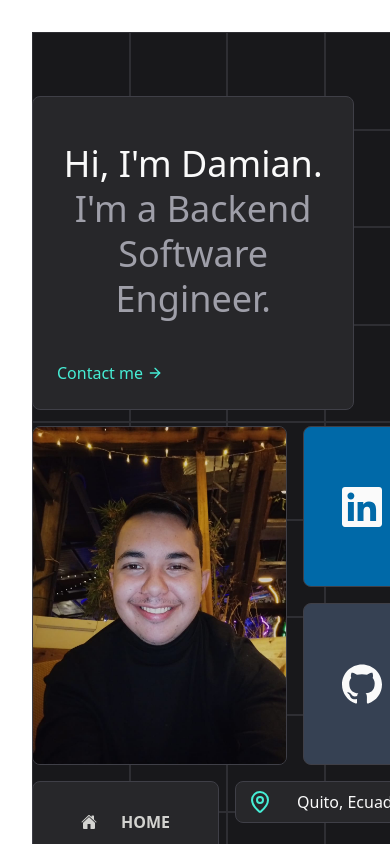
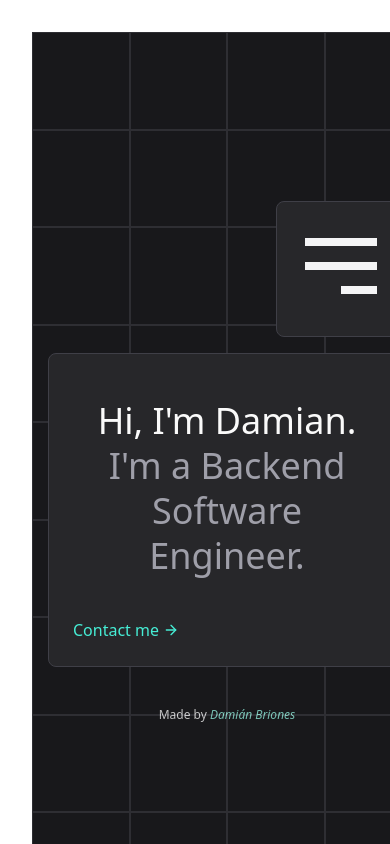
Before and after one commit to CodeINN95612/damian-briones-portfolio, a React (Vite) app: page / in a window 390 px wide. Shown: the top 844 px of the page. Built offline with nearby package versions, Linux system fonts and the light colour scheme.

Commit message:
setup for mobile responsive

```diff
--- a/src/App.tsx
+++ b/src/App.tsx
@@ -1,5 +1,6 @@
 import "./App.css";
 import { AnimatedGridMainBackground } from "./components/animated-ui/AnimatedGridMainBackground";
+import { MobileColumn } from "./components/MobileColumn";
 import { VentoGrid } from "./components/VentoGrid";
 import { SectionContextProvider } from "./context/SectionContextProvider";
 
@@ -8,6 +9,7 @@ function App() {
     <SectionContextProvider>
       <AnimatedGridMainBackground>
         <VentoGrid />
+        <MobileColumn />
         <div className="text-xs">
           <p>
             Made by <span className="italic text-teal-200">Damián Briones</span>
--- /dev/null
+++ b/src/components/MobileColumn.tsx
@@ -0,0 +1,24 @@
+import { motion } from "framer-motion";
+import { AnimatedHeaderBox } from "./animated-ui/AnimatedHeaderBox";
+import { AnimatedHamburgerButton } from "./animated-ui/AnimatedHamburgerButton";
+import { useState } from "react";
+import { AnimatedModal } from "./animated-ui/AnimatedModal";
+
+export const MobileColumn = () => {
+  const [isMenuVisible, setIsMenuVisible] = useState(false);
+
+  return (
+    <motion.div className="z-10 max-w-md md:hidden flex flex-col gap-4 p-4 relative">
+      <div className="flex justify-end-safe">
+        <AnimatedHamburgerButton
+          isOpen={isMenuVisible}
+          setIsOpen={setIsMenuVisible}
+        />
+      </div>
+      <AnimatedHeaderBox />
+      <AnimatedModal setVisible={setIsMenuVisible} visible={isMenuVisible}>
+        test
+      </AnimatedModal>
+    </motion.div>
+  );
+};
--- a/src/components/VentoGrid.tsx
+++ b/src/components/VentoGrid.tsx
@@ -22,12 +22,10 @@ import { AnimatedProjectsBox } from "./animated-ui/AnimatedProjectsBox";
 export const VentoGrid = () => {
   return (
     <motion.section
-      initial="initial"
-      animate="animate"
       transition={{
-        staggerChildren: 0.1,
+        staggerChildren: 0.15,
       }}
-      className="grid grid-cols-6 gap-4 grid-flow-dense z-[5] md:grid-cols-12 md:max-w-4xl "
+      className="hidden md:grid gap-4 grid-flow-dense grid-cols-12 max-w-4xl z-10"
     >
       <NormalOrProjectsBox />
     </motion.section>
--- /dev/null
+++ b/src/components/animated-ui/AnimatedHamburgerButton.tsx
@@ -0,0 +1,95 @@
+import { motion, MotionConfig } from "framer-motion";
+import { AnimatedBox } from "./AnimatedBox";
+
+export type AnimatedHamburgerButtonProps = {
+  isOpen: boolean;
+  setIsOpen: React.Dispatch<React.SetStateAction<boolean>>;
+};
+
+const variants = {
+  top: {
+    open: {
+      rotate: ["0deg", "0deg", "45deg"],
+      top: ["20%", "50%", "50%"],
+    },
+    closed: {
+      rotate: ["45deg", "0deg", "0deg"],
+      top: ["50%", "50%", "20%"],
+    },
+  },
+  middle: {
+    open: {
+      rotate: ["0deg", "0deg", "-45deg"],
+    },
+    closed: {
+      rotate: ["-45deg", "0deg", "0deg"],
+    },
+  },
+  bottom: {
+    open: {
+      rotate: ["0deg", "0deg", "45deg"],
+      top: ["80%", "50%", "50%"],
+      display: ["block", "none", "none"],
+    },
+    closed: {
+      rotate: ["45deg", "0deg", "0deg"],
+      top: ["50%", "50%", "80%"],
+      left: "50%",
+      display: ["none", "none", "block"],
+    },
+  },
+};
+
+export function AnimatedHamburgerButton({
+  isOpen,
+  setIsOpen,
+}: AnimatedHamburgerButtonProps) {
+  return (
+    <AnimatedBox>
+      <MotionConfig
+        transition={{
+          duration: 0.5,
+          ease: "easeInOut",
+        }}
+      >
+        <motion.button
+          initial={false}
+          animate={isOpen ? "open" : "closed"}
+          onClick={() => setIsOpen((pv) => !pv)}
+          className="relative size-20"
+        >
+          <motion.span
+            variants={variants.top}
+            className="absolute h-2 w-[90%] bg-zinc-100"
+            style={{
+              left: "50%",
+              top: "20%",
+              x: "-50%",
+              y: "-50%",
+            }}
+          />
+          <motion.span
+            variants={variants.middle}
+            className="absolute h-2 w-[90%] bg-zinc-100"
+            style={{
+              left: "50%",
+              top: "50%",
+              x: "-50%",
+              y: "-50%",
+            }}
+          />
+          <motion.span
+            variants={variants.bottom}
+            className="absolute h-2 w-[45%] bg-zinc-100"
+            style={{
+              left: "50%",
+              top: "80%",
+              x: "0%",
+              y: "-50%",
+            }}
+          />
+        </motion.button>
+      </MotionConfig>
+    </AnimatedBox>
+  );
+}
--- /dev/null
+++ b/src/components/animated-ui/AnimatedModal.tsx
@@ -0,0 +1,42 @@
+import { AnimatePresence, motion } from "framer-motion";
+
+export type AnimatedModalProps = {
+  visible: boolean;
+  setVisible: (visible: boolean) => void;
+  children?: React.ReactNode;
+};
+
+export const AnimatedModal = (props: AnimatedModalProps) => {
+  return (
+    <AnimatePresence>
+      {props.visible ? <Modal {...props} /> : null}
+    </AnimatePresence>
+  );
+};
+
+const Modal = ({
+  setVisible,
+  children,
+}: Exclude<AnimatedModalProps, "visible">) => {
+  return (
+    <>
+      <motion.div
+        initial={{ opacity: 0 }}
+        animate={{ opacity: 0.5 }}
+        exit={{ opacity: 0 }}
+        onClick={() => setVisible(false)}
+        className="fixed inset-0 bg-black z-20"
+      />
+
+      <motion.div
+        initial={{ x: "100%" }}
+        animate={{ x: 0 }}
+        exit={{ x: "100%" }}
+        transition={{ type: "spring", damping: 25, stiffness: 200 }}
+        className="fixed max-w-[80%] right-0 top-0 bottom-0 bg-zinc-800 shadow-xl z-30"
+      >
+        {children}
+      </motion.div>
+    </>
+  );
+};
```
